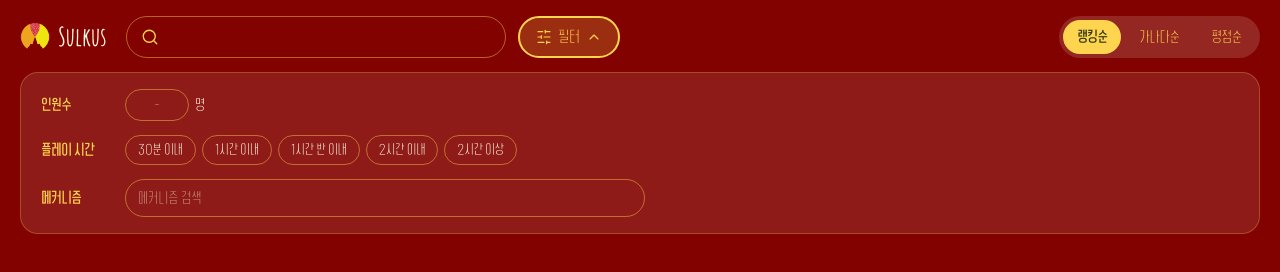
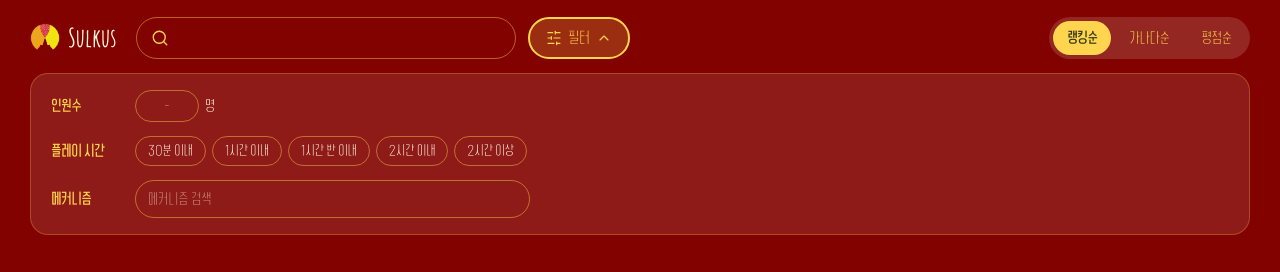
Before and after one commit to kimbumi-06/sulkus-homepage, a React (Vite) app in the folder sulkus-homepage/: page / in a window 1280 px wide. Both pictures are taken after a click on the button "필터". Shown: the top 272 px of the page. Built offline with nearby package versions, Linux system fonts and the light colour scheme.

Commit message:
디자인 통일

```diff
--- a/sulkus-homepage/src/components/GameModal/GameModal.css
+++ b/sulkus-homepage/src/components/GameModal/GameModal.css
@@ -85,7 +85,7 @@
   flex: 1;
   min-width: 0;
   margin-left: -20px;
-  padding: 8px 20px 8px 32px;
+  padding: 6px 25px 6px 35px;
   border-radius: 0 999px 999px 0;
   background-color: var(--color-primary);
 }
--- a/sulkus-homepage/src/components/Toolbar/Toolbar.css
+++ b/sulkus-homepage/src/components/Toolbar/Toolbar.css
@@ -1,6 +1,6 @@
 /* 한 줄 헤더: [로고] [검색창] [필터] ........ [정렬] */
 .toolbar {
-  padding: 16px 20px 0;
+  padding: 17px 30px 0;
 }
 
 .toolbar__row {
@@ -197,7 +197,7 @@
 /* ---------- 메커니즘 검색 선택창 ---------- */
 .mselect {
   position: relative;
-  max-width: 520px;
+  max-width: 395px;
 }
 
 .mselect__box {
```
Also changed, not shown: sulkus-homepage/src/components/Mechanism/Mechanism.css (renamed from sulkus-homepage/src/components/MechanicIcon/MechanicIcon.css), sulkus-homepage/src/components/Mechanism/Mechanism.jsx (renamed from sulkus-homepage/src/components/MechanicIcon/MechanicIcon.jsx).
